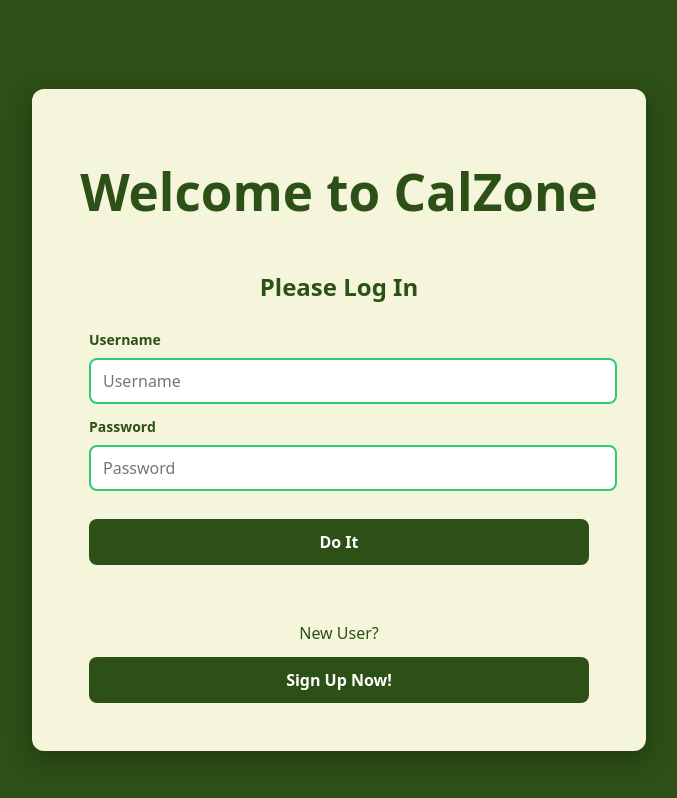
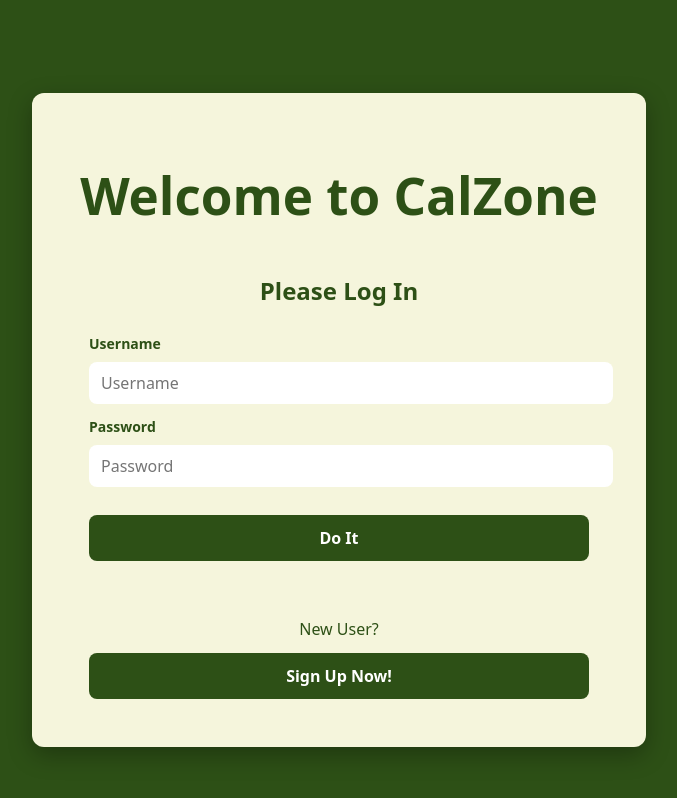
Before and after one commit to DexterPressley/MERN-Stack, a React app in the folder frontend/: page / in a window 1280 px wide. Shown: the top 798 px of the page, without its empty margins (301-978 px from the left). Built offline with nearby package versions, Linux system fonts and the light colour scheme; the HTML template or start-up script is replaced by a standard one.

Commit message:
Got rid of permanent green border on text entries in login and register.

```diff
--- a/frontend/src/index.css
+++ b/frontend/src/index.css
@@ -309,9 +309,9 @@ input:focus, textarea:focus {
 }
 
 /* Green border for valid inputs */
-#loginDiv input[aria-invalid="false"] {
+/* #loginDiv input[aria-invalid="false"] {
   border: 2px solid #2ecc71;
-}
+} */
 
 /* RED ERROR TEXT under inputs */
 #loginDiv .error {
```
